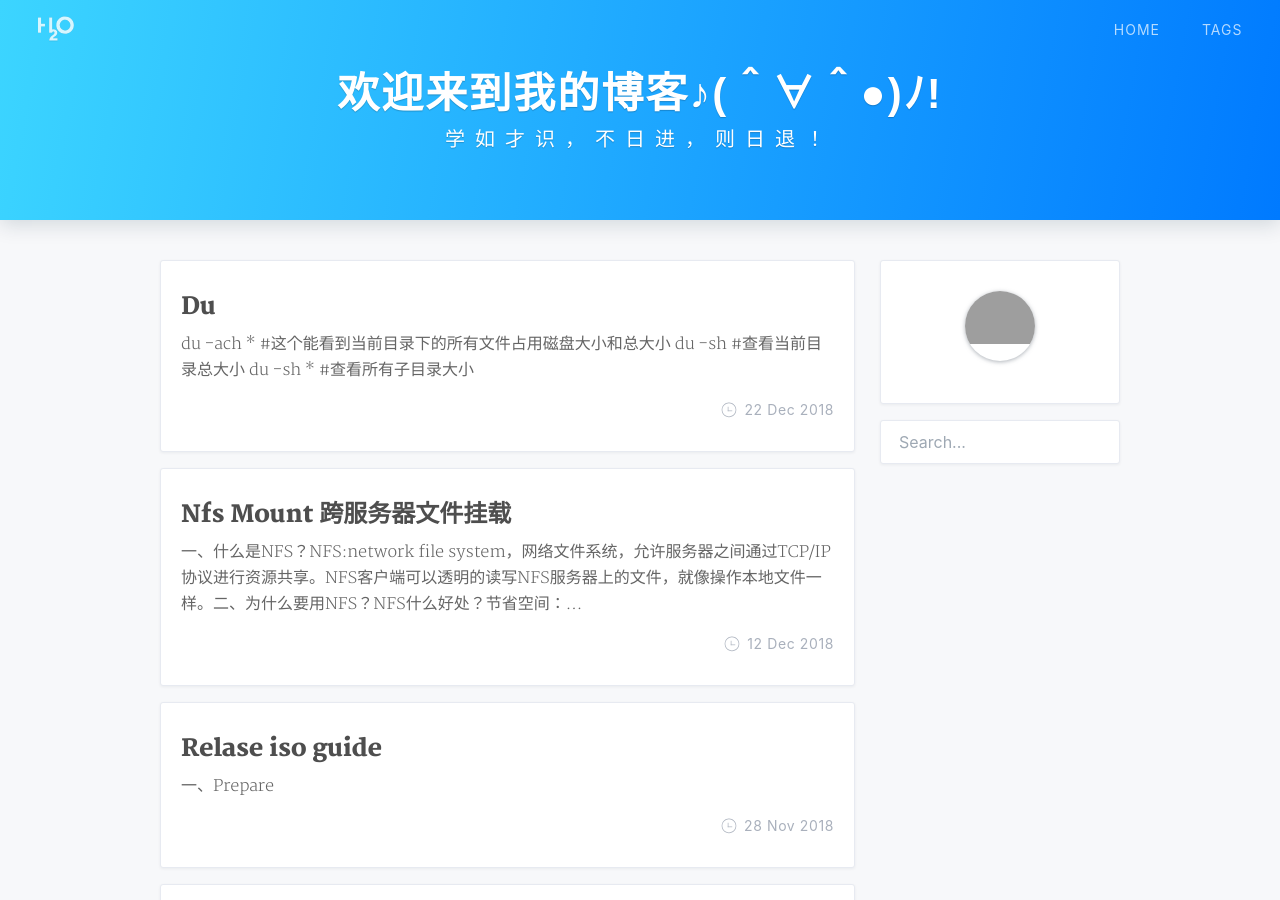
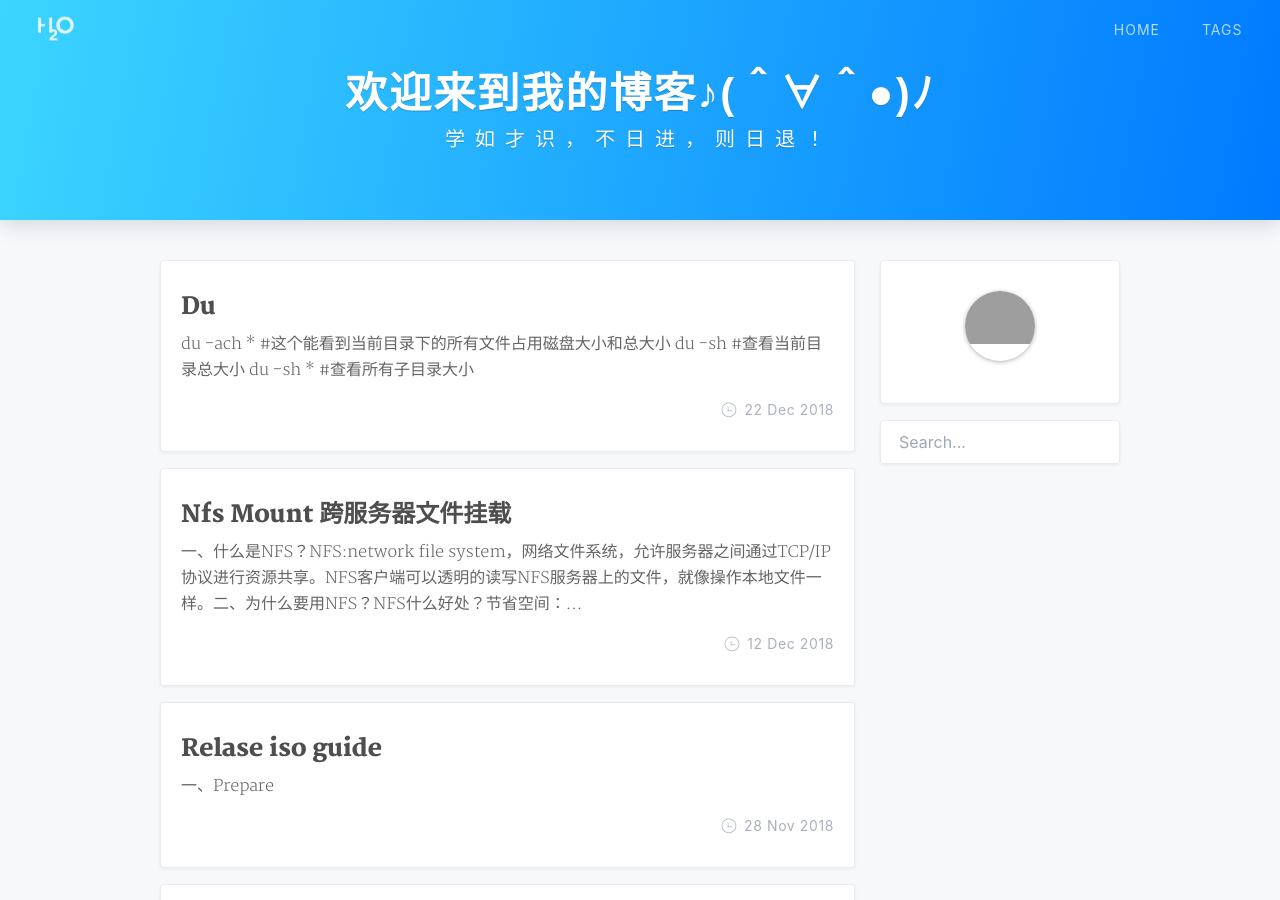
Before and after one commit to hufenglin/hufenglin.github.io, a Jekyll site: the page built from index.html, in a window 1280 px wide and 900 px high. Built offline with Jekyll 4.4.1, drawn with Linux system fonts in a browser that asks for light colours; nearby versions of some CDN libraries; the list of posts is cut into pages by our own code; a style sheet for code colours, icons or effects is not loaded; grey boxes are pictures that could not be loaded.

```diff
--- a/index.html
+++ b/index.html
@@ -1,6 +1,6 @@
 ---
 layout: default
-home-title: 欢迎来到我的博客♪(＾∀＾●)ﾉ!
+home-title: 欢迎来到我的博客♪(＾∀＾●)ﾉ
 description: 学如才识，不日进，则日退！
 ---
 
```
